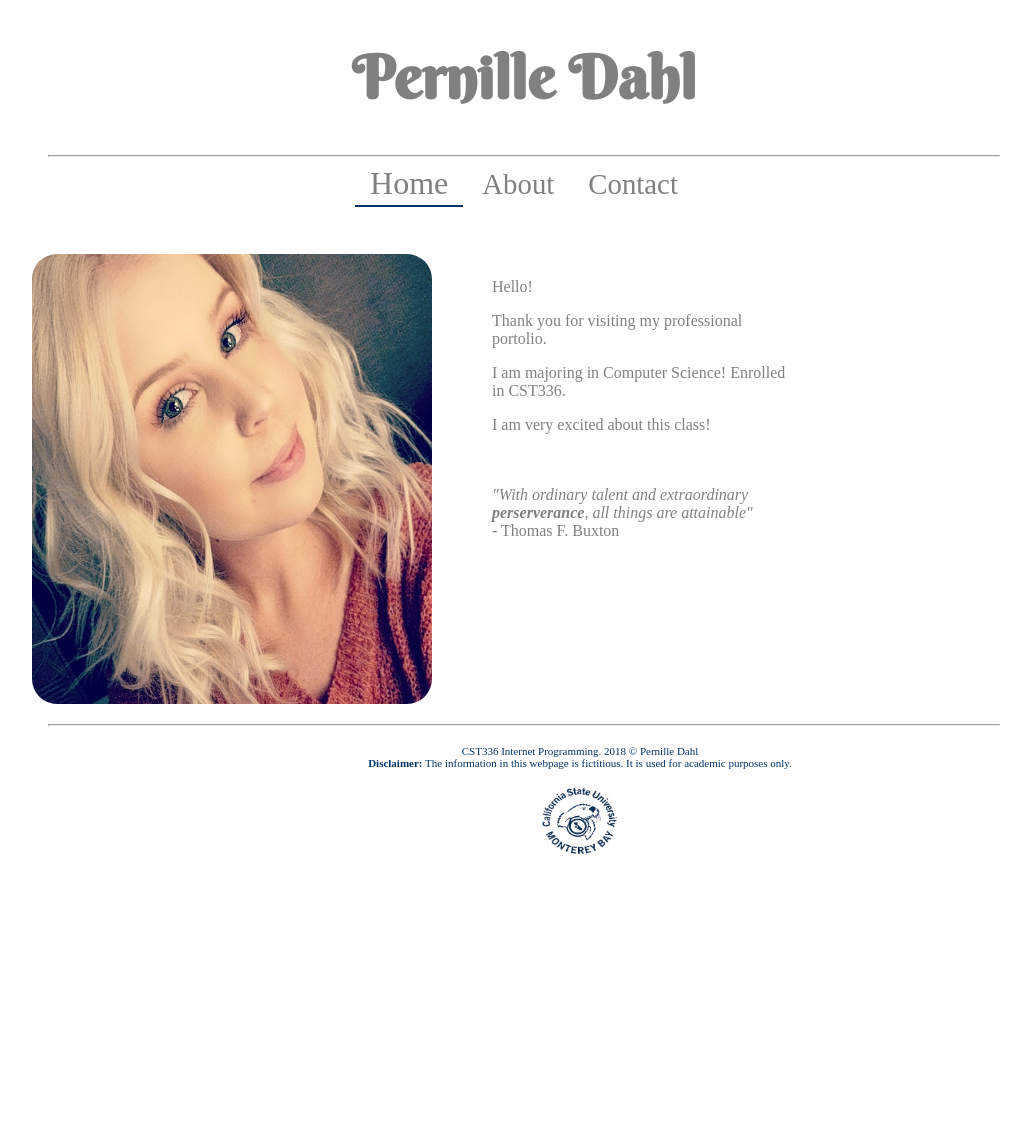
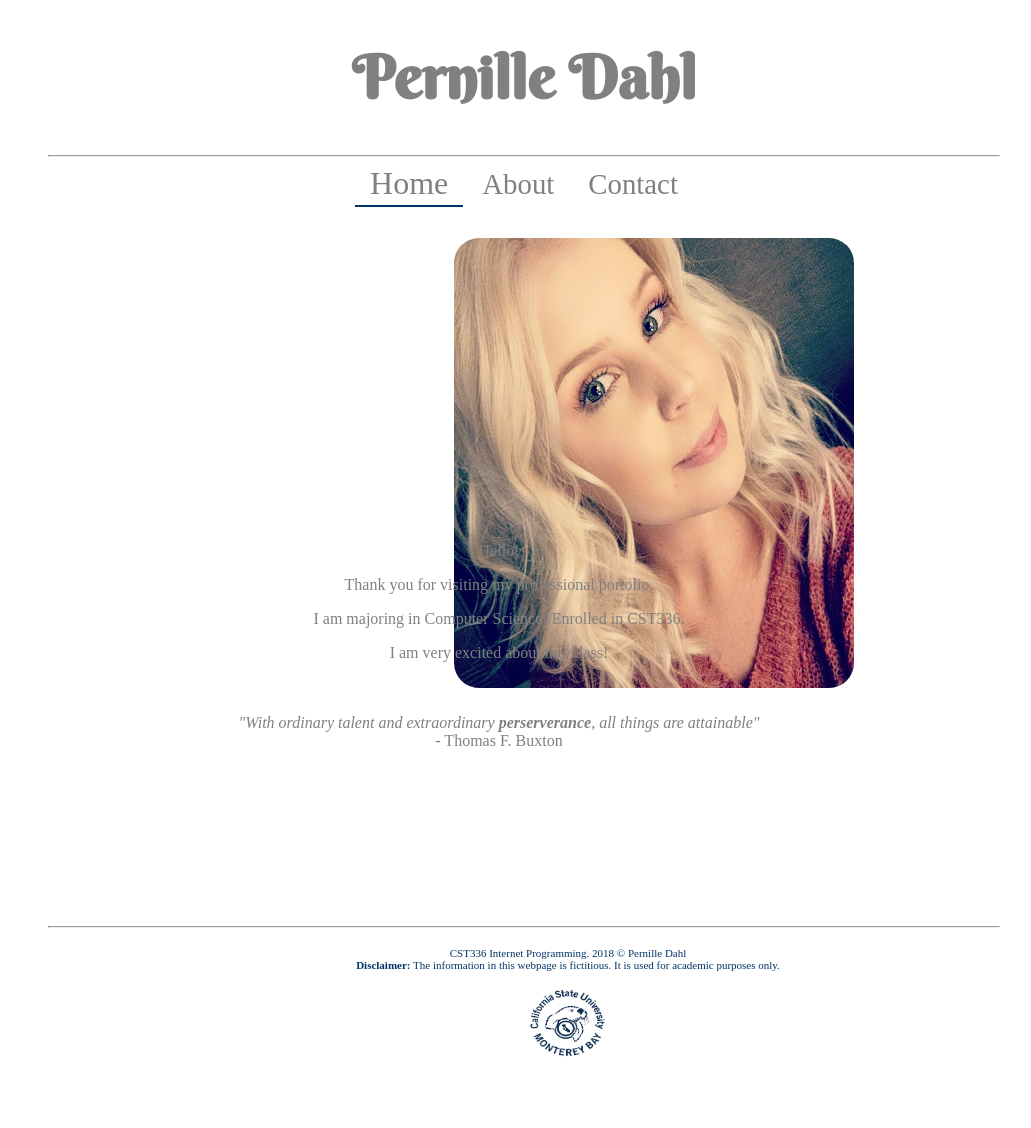
Before and after one commit to pdahl95/s2019cst336, a PHP site: page /labs/1/index.html in a window 1280 px wide. Shown: the whole page, without its empty margins (116-1147 px from the left). Before the commit the page ends 854 px from the top, so only its background shows below. Run offline with PHP 8.4, Linux system fonts and the light colour scheme; some web fonts are replaced.

Commit message:
fixed alignment in lab1

```diff
--- a/labs/1/css/lab1style.css
+++ b/labs/1/css/lab1style.css
@@ -26,19 +26,21 @@ nav a:hover, #current{
     font-size: 2em;
     transition: .9s;
 }
-#me {
-    float: left;
+figure {
+    display: inline;
 }
-#welcomeText {
+
+div, #welcomeText {
+    display:inline-block;
     padding-right: 50px;
-    padding-top: 40px;
-    text-align: left;
-    width: 300px;
-    margin-left: 600px;
+    text-align: center;
+    position:relative;
+    top:-150px;
+
 }
 footer {
     clear: left;
-    margin:0;
+    margin-left: 100px;
     padding:0;
     width:90vw;
     height:22.5vh;
@@ -46,6 +48,9 @@ footer {
     overflow:auto;
     color: #003366;
     font-size: 11px;
+    position: relative;
+    top: 150px;
+    text-align: center;
 }
 .csumb {
     width:7vw;
@@ -96,6 +101,6 @@ iframe{
 img{
     width:400px;
     height: 450px;
-    margin-left: 100px;
+    margin-left: 260px;
     border-radius: 25px;
 }
--- a/labs/1/index.html
+++ b/labs/1/index.html
@@ -20,7 +20,7 @@
 
         <main>
             <figure id="me">
-                <img src="img/me1.jpg" alt="Picutre of ocean"></img>
+                <img src="img/me1.jpg" alt="Picutre of Me"></img>
             </figure>
 
             <div id="welcomeText">
--- /dev/null
+++ b/practise/css/style.css
@@ -0,0 +1,3 @@
+main, aside, section, article, search, header, footer, .content {
+    display: inline;
+}
```
Also changed, not shown: practise/support.html (added, +29 -0 lines).
